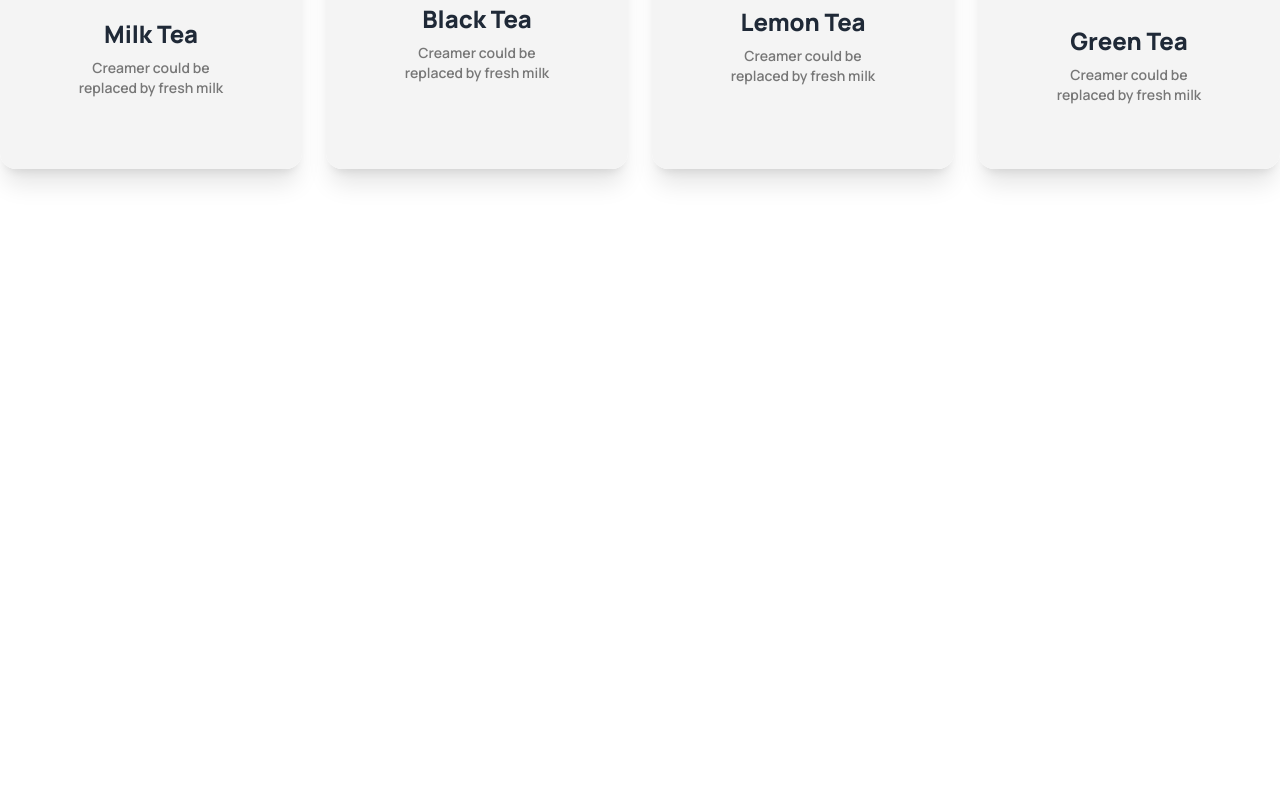
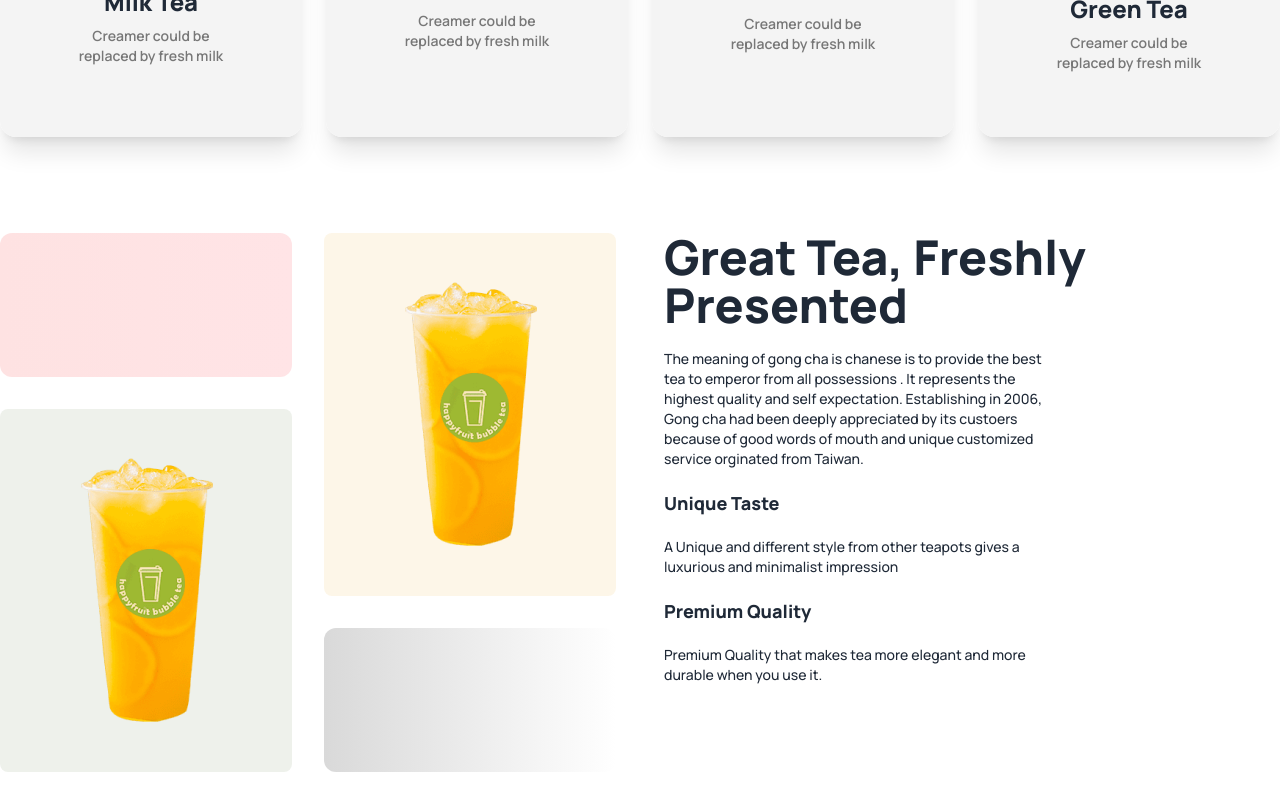
Before and after one commit to hemelprogramming/tea-house-with-tailwind, a plain HTML site: page index.html in a window 1280 px wide. Shown: the part 931-1742 px from the top of the page. Before the commit the page ends 1228 px from the top, so only its background shows below. Drawn offline with nearby package versions, Linux system fonts and the light colour scheme.

Commit message:
create new feature secrion

```diff
--- a/index.html
+++ b/index.html
@@ -60,7 +60,7 @@
     </div>
   </header>
   <main class="container mx-auto">
-    <section class="text-center my-32">
+    <section class="text-center my-24">
       <h2 class="text-4xl font-extrabold text-[#1C1C1C] mb-5">Our Featured Products</h2>
       <p class="max-w-3xl mx-auto font-medium text-sm text-[#777] mb-8">There are many variations of passages of Lorem
         Ipsum
@@ -106,6 +106,40 @@
         </div>
       </div>
     </section>
+    <section class="my-24 flex flex-col lg:flex-row gap-12">
+      <div class="grid grid-cols-1 md:grid-cols-2 gap-8 flex-1">
+        <div class="rounded-xl h-36 bg-gradient-to-r from-red-100 to-rose-100"></div>
+        <div class="row-span-2 bg-[#E6A6231A] rounded-lg px-8 py-12 flex justify-center items-center">
+          <img src="images/fresh-1.png" alt="">
+        </div>
+        <div class="row-span-2 bg-[#5776391A] rounded-lg px-8 py-12 flex justify-center items-center">
+          <img src="images/fresh-1.png" alt="">
+        </div>
+        <div class="rounded-xl h-36 bg-gradient-to-r from-[#D9D9D9] to-[#FFFFFF]"></div>
+      </div>
+      <div class="space-y-5 flex-1">
+        <h2 class="text-2xl lg:text-5xl font-extrabold">
+          Great Tea, Freshly <br>
+          Presented
+        </h2>
+        <p class="text-sm font-medium lg:w-96  ">The meaning of gong cha is chanese is to provide the best tea to
+          emperor
+          from
+          all
+          possessions . It represents
+          the
+          highest quality and self expectation. Establishing in 2006, Gong cha had been deeply appreciated by its
+          custoers because
+          of good words of mouth and unique customized service orginated from Taiwan.</p>
+        <h3 class="text-lg font-extrabold">Unique Taste</h3>
+        <p class="text-sm font-medium lg:w-96 ">A Unique and different style from other teapots gives a luxurious and
+          minimalist
+          impression</p>
+        <h3 class="text-lg font-extrabold mt-8">Premium Quality</h3>
+        <p class="text-sm font-medium lg:w-96">Premium Quality that makes tea more elegant and more durable when you use
+          it.</p>
+      </div>
+    </section>
   </main>
   <footer>
 
```
